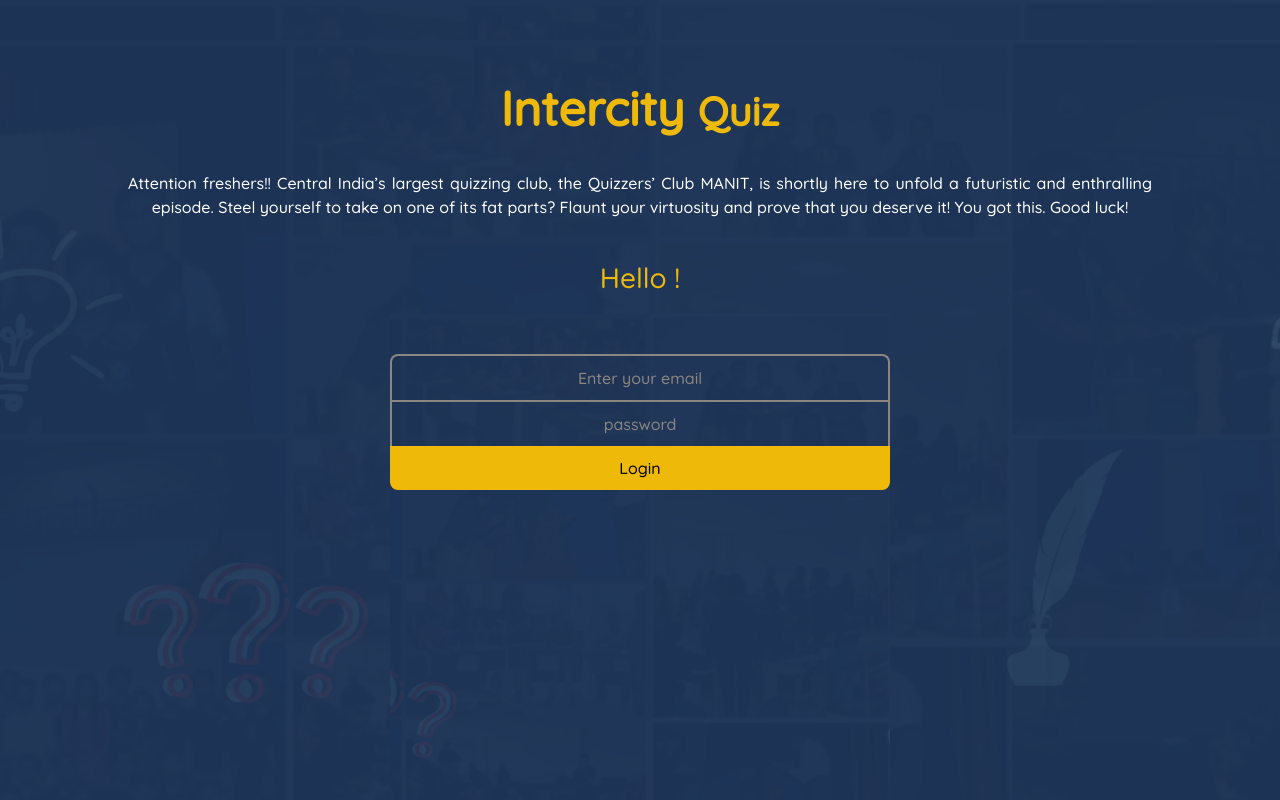
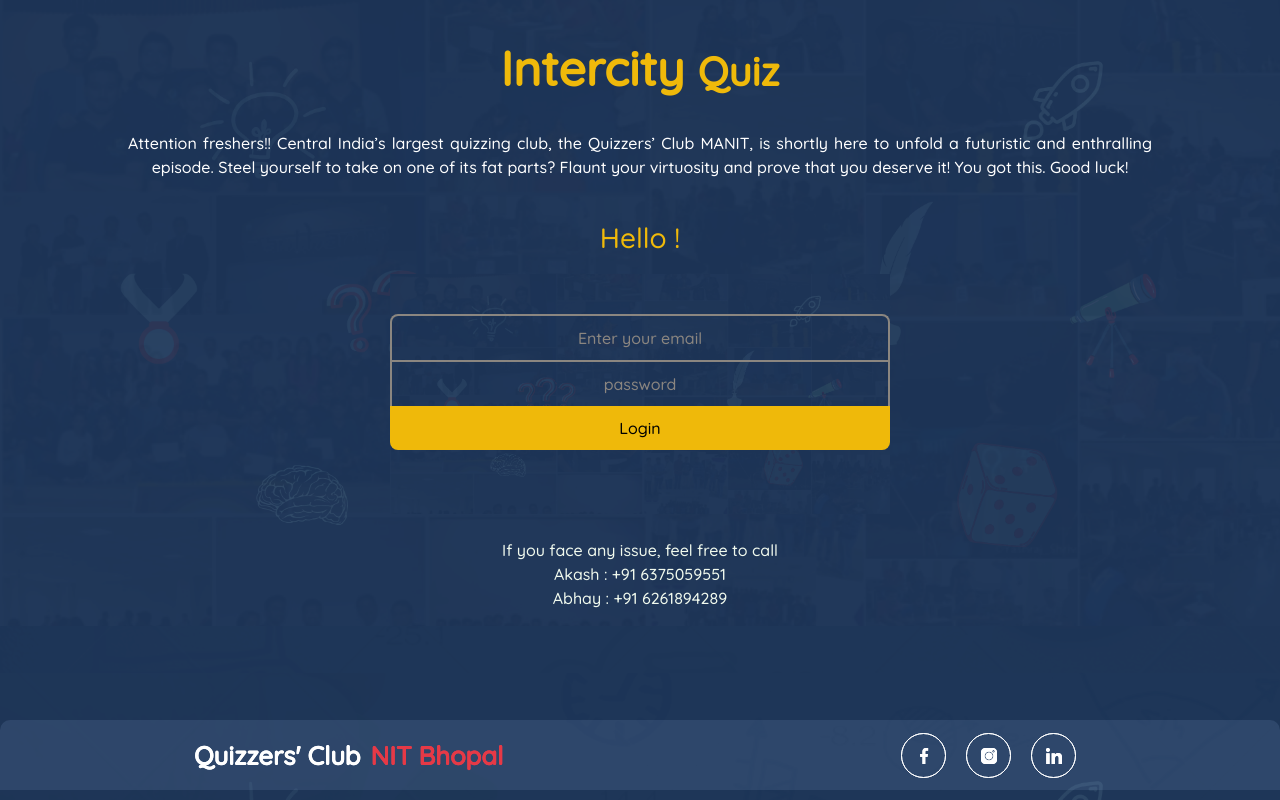
Before and after one commit to akashgoyal31/Quizzing-website, a React (Create React App) app: page / in a window 1280 px wide. Shown: the top 800 px of the page. Built offline with nearby package versions, Linux system fonts and the light colour scheme.

Commit message:
fifth commit

```diff
--- a/public/styles.css
+++ b/public/styles.css
@@ -82,7 +82,15 @@
   font-size: 1rem;
   display: inline-block;
     margin: 1rem auto;
-    color: #cbc8c8;
+    color: #f5f1eb;
+}
+.label-register {
+  padding: 1px 0;
+  width: 100%;
+  font-size: 1rem;
+  display: inline-block;
+    margin: 1rem auto;
+    color: #d9a200;
 }
 
 input[type="radio"] {
@@ -192,7 +200,7 @@
 .landing-page {
   padding: 40px 0 0px 0;
   background: url("./bg-landing.png");
-  min-height: 100vh;
+  min-height: 30vh;
   background-size: cover;
   background-repeat: no-repeat;
   background-position: center;
@@ -291,9 +299,9 @@
   border: 2px solid #EFB90A;
 }
 
-.brand {
+/* .brand {
   position: absolute;
-  /* top: 150%; */
+
   display: flex;
   flex-direction: column;
   align-items: center;
@@ -307,6 +315,24 @@
   font-size: 1.6rem;
   padding: 15px 0;
   border-radius: 10px 10px 0 0;
+} */
+.brand {
+  position: absolute;
+  top: 90%;
+  display: flex;
+
+  height: 70px;
+  width: 100%;
+  background-color: #a7ccff0f;
+  color: #fff;
+  text-align: center;
+  font-weight: bold;
+  font-size: 1.6rem;
+  padding: 15px 0;
+  border-radius: 10px 10px 0 0;
+  flex-direction: row;
+  justify-content: space-around;
+  align-items: center;
 }
 
 .brand p {
--- a/src/components/Loginpage.jsx
+++ b/src/components/Loginpage.jsx
@@ -4,7 +4,7 @@
 import TestNotStarted from './TestNotStarted'
 import { useHistory } from 'react-router-dom'
 import firebaseApp from '../firebase'
-import Reactlogin from './Login'
+// import Reactlogin from './Login'
 export default function Loginpage() {
   return (
     <div className="landing-page">
@@ -82,7 +82,7 @@
   }
 
   return (
-    <div className='landing-page'>
+    <div className='landing-pages'>
       <Event />
       <div style={{ 'color': 'rgb(255 255 255)', 'padding': '2% 10% ', 'textAlign': 'justify', 'textAlignLast': 'center' }}>
         <p>Attention freshers!!
@@ -105,7 +105,8 @@
 
 
         <br />
-        <p style={{ 'color': '#f1faee', 'textAlign': 'center' }}>If you face any issue, feel free to call <br />Ritik : +91 7004399783<br /> Kiran : +91 9057628755</p>
+        <p style={{ 'color': '#f1faee', 'textAlign': 'center' }}>If you face any issue, feel free to call <br />Akash : +91 6375059551<br /> Abhay : +91 6261894289</p>
+
       </div>
         :
         <TestNotStarted />
--- a/src/components/Quiz.jsx
+++ b/src/components/Quiz.jsx
@@ -86,11 +86,12 @@
   //Submit test function on clicking submit button
   const submitTest = () => {
     numbers.map((number) => {
-      for (let n = 0; n < 3; n++) {
+      for (let n = 0; n < 4; n++) {
         const input = document.getElementsByName("answer" + (number))[n];
         console.log(input);
         if (input.checked === true) {
           //Storing the user responses into the database
+
           if (ques[number - 1].ans === input.value) {
             firebaseApp.firestore().collection("AnswerBank/" + sessionStorage.getItem("name") + "-" + sessionStorage.getItem("dob") + "/Answers").doc("answer" + (number < 10 ? "0" + number : number)).set({
               actualAns: ques[number - 1].ans,
@@ -137,7 +138,7 @@
       <div className="grid-container">
         <div style={{ 'padding': '25px 25px' }} className="grid-item">
           <h3 style={{ 'color': '#EFB90A', 'fontWeight': 'bolder', 'textAlign': 'left', 'fontSize': '1.3rem' }}>
-          G<span style={{'fontSize':'1rem'}}>Y</span>AA<span style={{'fontSize':'1rem'}}>N </span>T<span style={{'fontSize':'1rem'}}>RI</span>V<span style={{'fontSize':'1rem'}}>I</span>A
+          Intercity <span style={{'fontSize':'1.3rem'}}>Quiz </span>
             {/* V<span style={{'fontSize':'1rem'}}>I</span>H<span style={{'fontSize':'1rem'}}>AA</span>N<span style={{'fontSize':'1rem'}}>'23</span> */}
             {/* R<span style={{ 'fontSize': '1rem' }}>E</span>C<span style={{ 'fontSize': '1rem' }}>R</span>U<span style={{ 'fontSize': '1rem' }}>ITMENTS</span> */}
 
@@ -288,9 +289,9 @@
         <div style={{ 'padding': '20px' }}>
           In case of any queries, call -
           <br />
-          Ritik : +91 7004399783
+          Akash : +91 6375059551
           <br />
-          Kiran : +91 9057628755
+          Abhay : +91 6261894289
         </div>
       </Popover>
       {/* popover --- help */}
--- a/src/components/RegistrationPage.jsx
+++ b/src/components/RegistrationPage.jsx
@@ -124,6 +124,7 @@
 import Event from "./Event";
 import Brand from "./Brand";
 import { useState } from 'react'
+import SocialMedia from "./SocialMedia";
 
 class ReactRegistrationPage extends Component {
 
@@ -201,7 +202,7 @@
           < div className="d-flex justify-content-center">
             <form action="#" className="grid" onSubmit={this.handlesubmit}>
               <div>
-                <label htmlFor="name " >Name</label>
+                <label className="label-register" htmlFor="name " >Name</label>
                 <input
                   type="text"
                   name="Name"
@@ -213,7 +214,7 @@
                 />
               </div>
               <div>
-                <label htmlFor="std" >Class</label>
+                <label className="label-register" htmlFor="std" >Class</label>
                 <input
                   type="number"
                   name="std"
@@ -225,18 +226,19 @@
                 />
               </div>
               <div>
-                <label htmlFor="school">School</label>
+                <label className="label-register" htmlFor="school">School</label>
                 <input
                   type="text"
                   name="school"
                   value={school}
                   onChange={this.handlechange}
                   id="school"
+                  required
                   placeholder=" enter school name"
                 />
               </div>
               <div>
-                <label htmlFor="phone">Contact</label>
+                <label className="label-register" htmlFor="phone">Contact</label>
                 <input
                   type="tel"
                   name="phone"
@@ -248,18 +250,19 @@
                 />
               </div>
               <div>
-                <label htmlFor="altPhone">Alternate Contact</label>
+                <label className="label-register" htmlFor="altPhone">Alternate Contact</label>
                 <input
                   type="tel"
                   name="altphone"
                   value={altphone}
                   onChange={this.handlechange}
                   id="altPhone"
+                  required
                   placeholder="alternate number"
                 />
               </div>
               <div>
-                <label id="email-label" htmlFor="email">
+                <label className="label-register" id="email-label" htmlFor="email">
                   Email
                 </label>
                 <input
@@ -269,13 +272,14 @@
                   onChange={this.handlechange}
                   spellCheck="false"
                   id="email"
+                  required
                   placeholder="email address"
                 // onkeyup="validateEmail()"
                 />
 
               </div>
               <div>
-                <label htmlFor="place">City</label>
+                <label className="label-register" htmlFor="place">City</label>
                 <input
                   type="text"
                   name="place"
@@ -283,15 +287,17 @@
                   onChange={this.handlechange}
                   id="place"
                   placeholder="city name"
+                  required
                 />
               </div>
               <div>
-                <label htmlFor="dob">Birth Date</label>
+                <label className="label-register" htmlFor="dob">Birth Date</label>
                 <input
                   type="date"
                   required
                   name="dob"
                   id="dob"
+
                   value={dob}
                   onChange={this.handlechange}
                 />
@@ -312,8 +318,18 @@
 
           </div >
 
+        {/* <Brand /> */}
+        <div className="brand" style={{'top' : '169%'}}>
+           <div> Quizzers' Club
+            <span style={{'opacity':'1','color':'#E63946', 'fontSize':'1.6rem'}}>NIT Bhopal</span>
+            </div>
+            {/* <br /> */}
+            <SocialMedia />
+            {/* <p>© All Rights reserved. Quizzers' Club MANIT 2021</p>
+            <p><a href="https://www.linkedin.com/in/aman-malviya-5347871b1">Aman Malviya</a> & <a href="https://www.linkedin.com/in/yash-gupta-aa5656193/">Yash Gupta</a> </p> */}
         </div>
-        <Brand />
+
+        </div>
       </>
     );
   }
```
Also changed, not shown: src/components/Login.js (deleted, +0 -67 lines).
